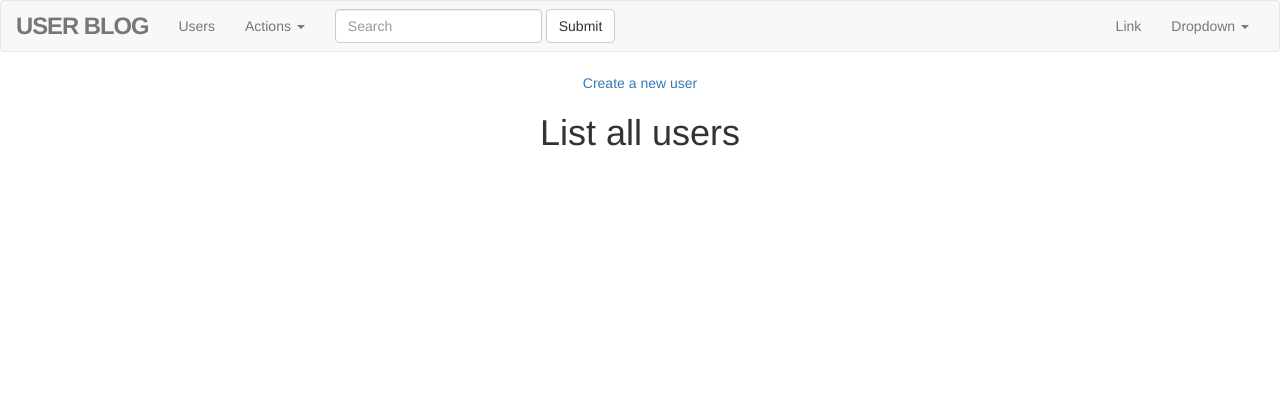
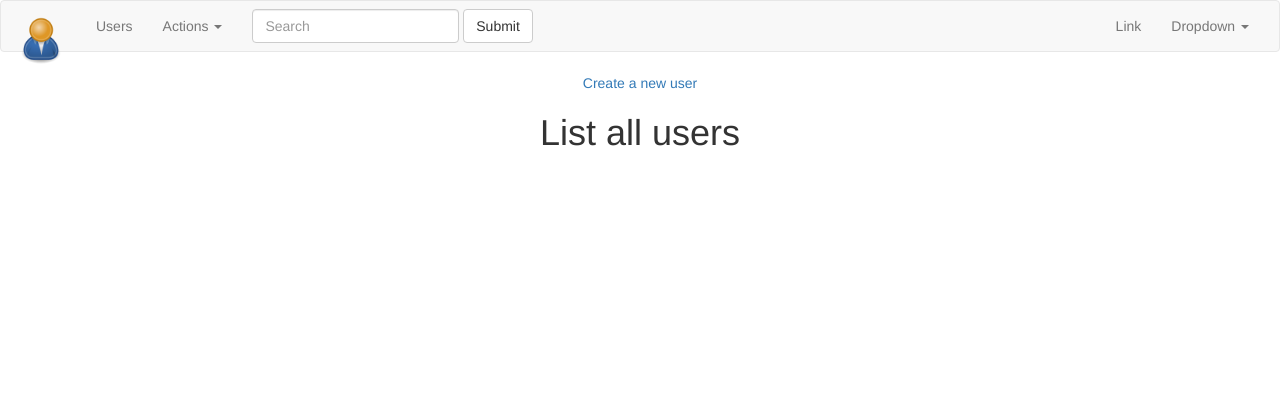
Before and after one commit to dan10261/RailLearning, a Rails app: page /glsusers in a window 1280 px wide. Shown: the top 420 px of the page. Run offline with Rails 7, Linux system fonts and the light colour scheme; style sheets or scripts are compiled from the project's sources; some libraries are stand-ins or nearby versions.

Commit message:
update logo

```diff
--- a/app/views/glsusers/index.html.erb
+++ b/app/views/glsusers/index.html.erb
@@ -21,7 +21,7 @@
 					<%= link_to 'View' , glsuser_path(user), class: "btn btn-xs btn-primary" %>
 					<%= link_to 'Delete' , glsuser_path(user), method: :delete,
 																	data: {confirm: "Are you sure to delete this user? "},
-																	class: "btn btn-xs btn-success"%>
+																	class: "btn btn-xs btn-danger"%>
 					<%= link_to 'Edit' , edit_glsuser_path(user), class: "btn btn-xs btn-success"%>
 				</div>
 			</div>
--- a/app/views/glsusers/show.html.erb
+++ b/app/views/glsusers/show.html.erb
@@ -10,7 +10,7 @@
 	<%=  simple_format(@glsuser.username) %>
 	<div class="detail-actions">
 		<%= link_to 'View all users' , glsusers_path, class: "btn btn-xs btn-primary" %>
-		<%= link_to 'Delete' , glsuser_path(@glsuser), method: :delete, data: {confirm: "Are you sure to delete this user? "}, class: "btn btn-xs btn-success"%>
+		<%= link_to 'Delete' , glsuser_path(@glsuser), method: :delete, data: {confirm: "Are you sure to delete this user? "}, class: "btn btn-xs btn-danger"%>
 		<%= link_to 'Edit' , edit_glsuser_path(@glsuser), class: "btn btn-xs btn-success"%>
 	</div>
 	</div>
--- a/app/views/layouts/_navigation.html.erb
+++ b/app/views/layouts/_navigation.html.erb
@@ -8,7 +8,7 @@
         <span class="icon-bar"></span>
         <span class="icon-bar"></span>
       </button>
-      <%= link_to "User Blog", root_path, class: "navbar-brand", id: "logo" %>
+      <%= link_to  image_tag("User_icon_2.svg.png", :width=> "50px",height: "50px"), root_path, class: "navbar-brand", id: "logo" %>
     </div>
 
     <!-- Collect the nav links, forms, and other content for toggling -->
--- a/app/views/pages/home.html.erb
+++ b/app/views/pages/home.html.erb
@@ -1,4 +1,4 @@
-  <div class="jumbotron">
+  <div class="jumbotron center">
   <h1>User blog</h1>
   <p>...</p>
   <p>
```
Also changed, not shown: app/assets/images/User_icon_2.svg.png (added).
